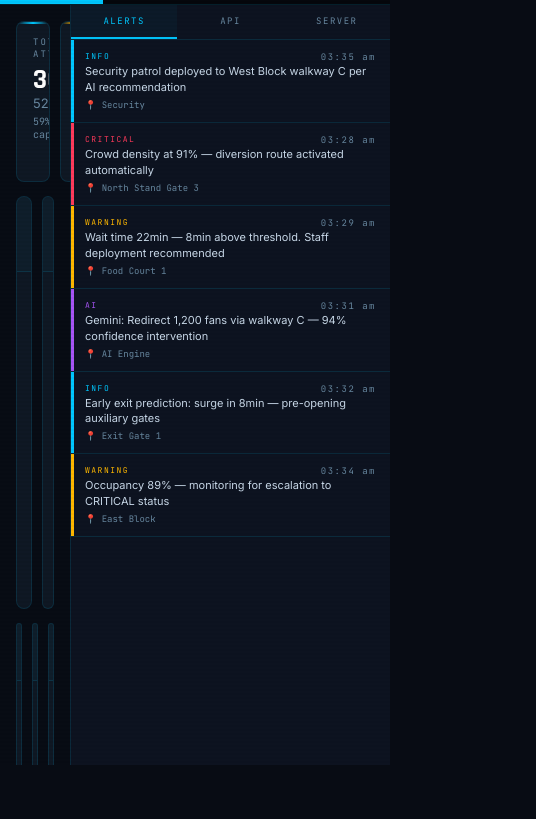
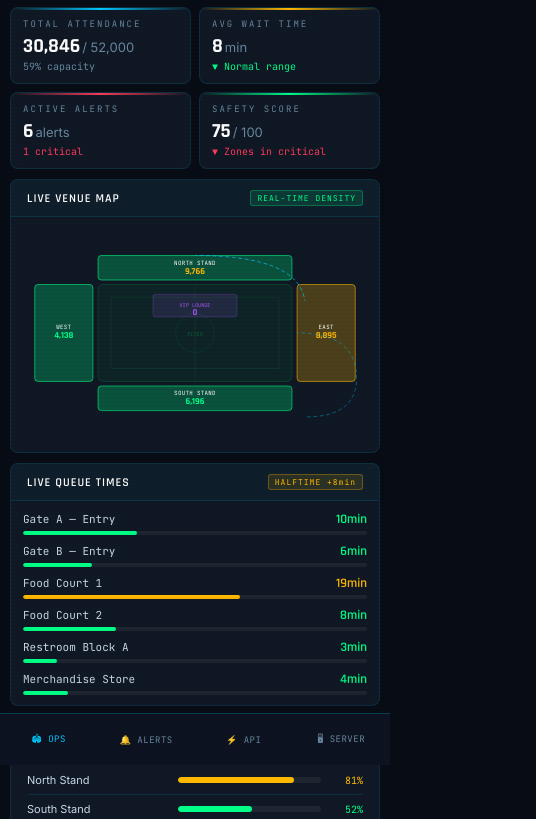
Before and after one commit to Rupsha18/Arenaiq, a website: page index.html in a window 390 px wide. Shown: the part 79-898 px from the top of the page, 536 px wide, since content can reach past the window. Before the commit the page ends 844 px from the top, so only its background shows below. Drawn offline with Linux system fonts and the light colour scheme.

Commit message:
Implement mobile responsive design and bottom nav
Add mobile responsive styles and bottom navigation.

```diff
--- a/index.html
+++ b/index.html
@@ -293,7 +293,92 @@ body::before{
 ::-webkit-scrollbar-track{background:var(--bg)}
 ::-webkit-scrollbar-thumb{background:var(--border2);border-radius:2px}
 
-/* ── MODAL ── */
+/* ══════════════════════════════════════════
+   MOBILE RESPONSIVE — phones & small screens
+══════════════════════════════════════════ */
+@media(max-width:768px){
+  html{font-size:13px}
+
+  /* topbar: hide subtitle and nav buttons, keep logo + status */
+  .logo-sub{display:none}
+  .topbar-center{display:none}
+  .live-badge{display:none}
+  #topbar{padding:0 12px;height:48px}
+  .logo-text{font-size:18px}
+
+  /* app: single column, no sidebar in grid */
+  #app{
+    display:flex;flex-direction:column;
+    height:auto;min-height:calc(100vh - 48px)
+  }
+
+  /* ticker smaller */
+  #ticker-bar{height:28px}
+  .ticker-item{font-size:9px;padding:0 14px}
+
+  /* main: full width, tighter padding */
+  #main{padding:10px;gap:10px;overflow-y:visible}
+
+  /* stat cards: 2 columns on phone */
+  .stats-row{grid-template-columns:1fr 1fr;gap:8px}
+  .stat-value{font-size:22px}
+  .stat-card{padding:10px 12px}
+
+  /* map + queue: stack vertically */
+  .grid-2{grid-template-columns:1fr}
+  #map-svg{height:200px}
+
+  /* bottom 3 grid: stack vertically */
+  .grid-3{grid-template-columns:1fr}
+
+  /* sidebar: move to bottom as a tab bar */
+  #sidebar{
+    border-left:none;border-top:1px solid var(--border2);
+    width:100%;max-height:360px
+  }
+  #sidebar-tabs{position:sticky;top:0;z-index:10;background:var(--bg2)}
+  .stab{padding:12px 0;font-size:10px}
+
+  /* queue panel full width */
+  #queue-panel .panel-body{padding:10px 12px}
+
+  /* panel headers smaller */
+  .panel-title{font-size:12px}
+  .panel-badge{font-size:8px;padding:2px 6px}
+
+  /* modal full screen on phone */
+  #modal{width:95vw;max-height:90vh}
+}
+
+@media(max-width:400px){
+  .stats-row{grid-template-columns:1fr 1fr}
+  .stat-value{font-size:20px}
+  .logo-text{font-size:16px}
+}
+
+/* ── MOBILE BOTTOM NAV ── */
+#mobile-nav{
+  display:none;position:fixed;bottom:0;left:0;right:0;
+  background:var(--bg2);border-top:1px solid var(--border2);
+  height:52px;z-index:150;
+  display:none;align-items:center;justify-content:space-around
+}
+.mnav{
+  flex:1;height:100%;background:none;border:none;
+  color:var(--text2);font-family:var(--font-mono);font-size:9px;
+  letter-spacing:.5px;cursor:pointer;display:flex;flex-direction:column;
+  align-items:center;justify-content:center;gap:2px;transition:color .2s
+}
+.mnav.active{color:var(--cyan)}
+.mnav:active{opacity:.7}
+@media(max-width:768px){
+  #mobile-nav{display:flex}
+  body{padding-bottom:52px}
+  /* hide desktop sidebar tabs on mobile since bottom nav replaces them */
+  #sidebar-tabs{display:none}
+}
+
+
 #modal-overlay{
   display:none;position:fixed;inset:0;background:rgba(0,0,0,0.7);z-index:200;
   align-items:center;justify-content:center
@@ -499,6 +584,14 @@ body::before{
   </div>
 
 </div><!-- /app -->
+
+<!-- MOBILE BOTTOM NAV -->
+<div id="mobile-nav">
+  <button class="mnav active" onclick="mobileTab('ops')">🏟 OPS</button>
+  <button class="mnav" onclick="mobileTab('alerts')">🔔 ALERTS</button>
+  <button class="mnav" onclick="mobileTab('api')">⚡ API</button>
+  <button class="mnav" onclick="mobileTab('server')">🖥 SERVER</button>
+</div>
 
 <!-- MODAL -->
 <div id="modal-overlay" onclick="closeModal(event)">
@@ -996,6 +1089,28 @@ function switchConsole(key) {
 
 function toggleGate(id) { fetchAll(); }
 
+// ── Mobile tab switcher ──
+function mobileTab(tab) {
+  document.querySelectorAll(".mnav").forEach(b => b.classList.remove("active"));
+  document.querySelector(`.mnav[onclick*="${tab}"]`).classList.add("active");
+  if (tab === "ops") {
+    document.getElementById("main").style.display = "flex";
+    document.getElementById("sidebar").style.display = "none";
+  } else {
+    document.getElementById("main").style.display = "none";
+    document.getElementById("sidebar").style.display = "flex";
+    switchSidebar(tab === "alerts" ? "alerts" : tab === "api" ? "api" : "server");
+  }
+}
+// On desktop always show both
+function ensureLayout() {
+  if (window.innerWidth > 768) {
+    document.getElementById("main").style.display = "";
+    document.getElementById("sidebar").style.display = "";
+  }
+}
+window.addEventListener("resize", ensureLayout);
+
 // ── Modals ──
 const modalContent = {
   total:  () => {
```
